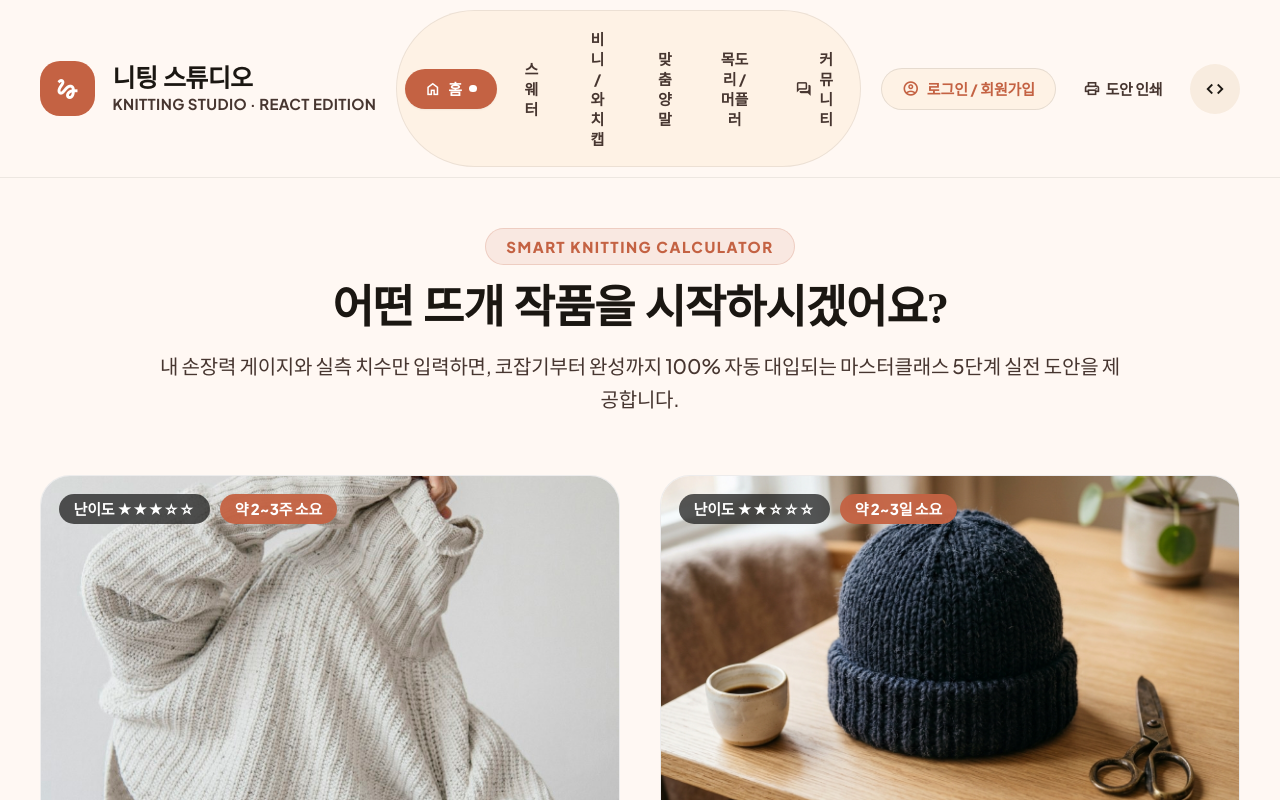
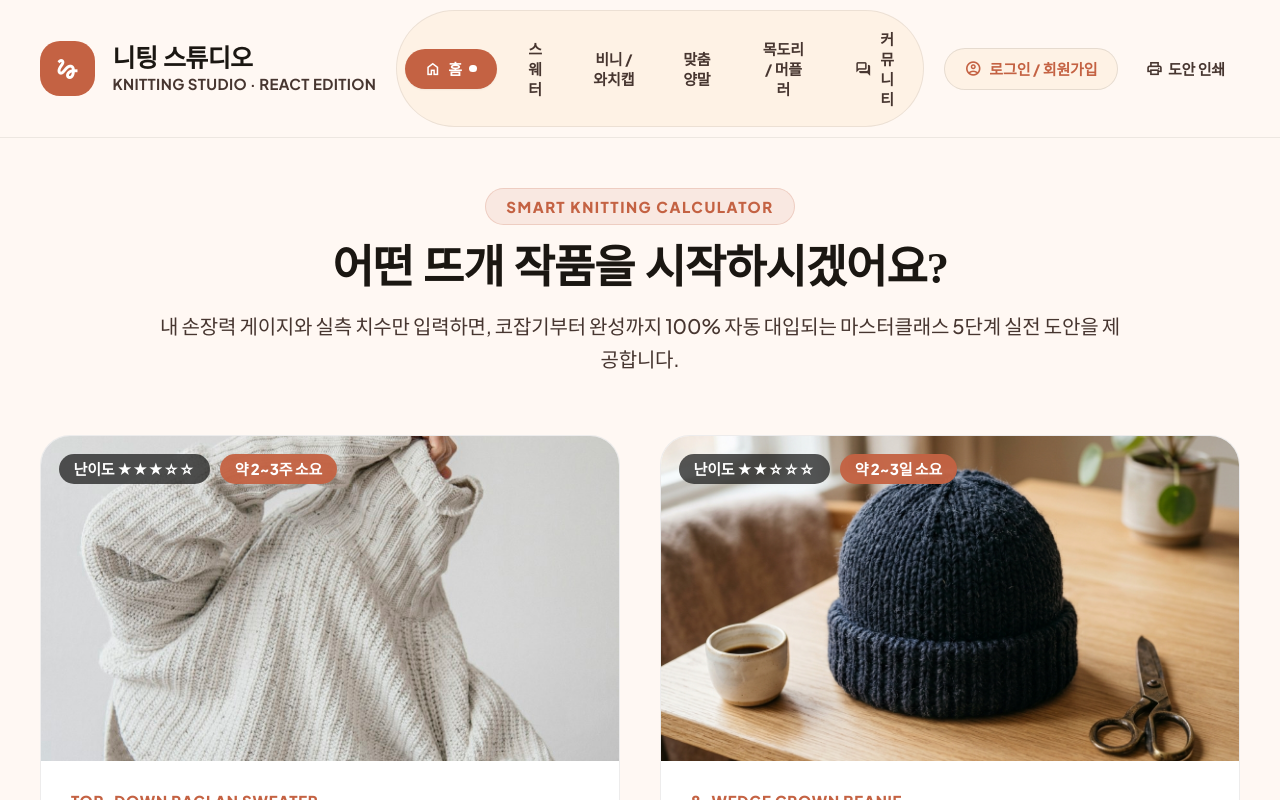
Before and after one commit to Hopelessyou/knitting-studio, a React (Vite) app in the folder react-knitting-studio/: page / in a window 1280 px wide. Shown: the top 800 px of the page. Built offline with nearby package versions, Linux system fonts and the light colour scheme; a web font is replaced by a local one.

Commit message:
fix: Remove GitHub repository link button from header navigation

```diff
--- a/react-knitting-studio/src/components/common/TopNavBar.jsx
+++ b/react-knitting-studio/src/components/common/TopNavBar.jsx
@@ -103,15 +103,6 @@ export default function TopNavBar({ activeTab, onSelectTab, currentUser, onOpenA
             <span className="material-symbols-outlined text-[17px]">print</span>
             <span>도안 인쇄</span>
           </button>
-          <a
-            href="https://github.com/Hopelessyou/knitting-studio"
-            target="_blank"
-            rel="noreferrer"
-            className="w-10 h-10 rounded-full bg-surface-container flex items-center justify-center text-on-surface hover:bg-surface-container-high transition-colors"
-            title="깃허브 저장소"
-          >
-            <span className="material-symbols-outlined text-[20px]">code</span>
-          </a>
         </div>
       </div>
 
```
